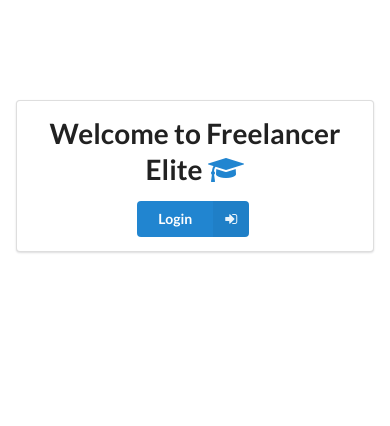
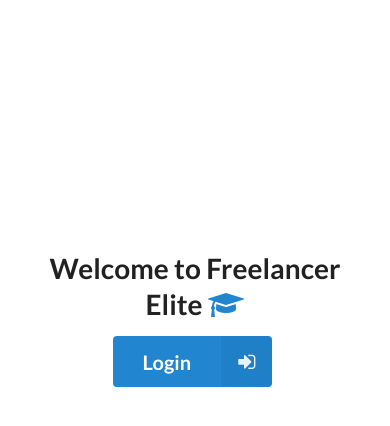
Before and after one commit to Eusaybia/project-hybrid, a Django app: page /hybridapp/ in a window 390 px wide. Shown: the top 426 px of the page. Run offline with Django 3.2, Linux system fonts and the light colour scheme; parts of the project's set-up code (start-up, migrations or seed data) failed here and were passed over; some libraries are stand-ins or nearby versions.

Commit message:
Prevent menu covering container on mobile

```diff
--- a/hybrid/settings.py
+++ b/hybrid/settings.py
@@ -39,6 +39,7 @@ INSTALLED_APPS = [
     'django.contrib.sessions',
     'django.contrib.messages',
     'django.contrib.staticfiles',
+    'django.contrib.humanize'
 ]
 
 MIDDLEWARE = [
--- /dev/null
+++ b/hybridapp/static/hybridapp/semantic/overrides.css
@@ -0,0 +1,9 @@
+.ui.text.container {
+    margin-top: 100px !important;
+}
+
+@media only screen and (max-width:767px) {
+    .ui.text.container {
+        margin-top: 250px !important;
+    }
+}
--- a/hybridapp/templates/hybridapp/home.html
+++ b/hybridapp/templates/hybridapp/home.html
@@ -1,9 +1,9 @@
 {% extends 'hybridapp/layout.html' %}
 
 {% block content %}
-<div class="ui center aligned segment">
+<div class="ui center aligned container">
   <h1>Welcome to Freelancer Elite <i class="blue student icon"></i></h1>
-  <a href="{% url 'hybridapp:dashboard' %}"><button class="ui primary right labeled icon button">
+  <a href="{% url 'hybridapp:dashboard' %}"><button class="ui primary right labeled huge icon button">
         <i class="sign in icon"></i>
         Login
       </button></a>
--- a/hybridapp/templates/hybridapp/layout.html
+++ b/hybridapp/templates/hybridapp/layout.html
@@ -5,6 +5,7 @@
     <meta charset="UTF-8">
     {% load static %}
     <link rel="stylesheet" href="{% static "hybridapp/semantic/semantic.min.css" %}">
+    <link rel="stylesheet" href="{% static "hybridapp/semantic/overrides.css" %}">
     <script src="https://code.jquery.com/jquery-3.2.1.min.js" integrity="sha384-xBuQ/xzmlsLoJpyjoggmTEz8OWUFM0/RC5BsqQBDX2v5cMvDHcMakNTNrHIW2I5f" crossorigin="anonymous"></script>
     <script src="{% static "hybridapp/semantic/semantic.min.js" %}"></script>
     <title>Hybrid</title>
@@ -16,7 +17,7 @@
     <div class="ui centered grid">
         {% block navbar %}{% endblock %}
         <div class="ten wide computer twelve wide tablet sixteen wide mobile column">
-            <div class="ui text container" style="margin-top:100px;">
+            <div class="ui text container">
             {% block content %}{% endblock %}
         </div>
         </div>
--- a/hybridapp/templates/hybridapp/projects.html
+++ b/hybridapp/templates/hybridapp/projects.html
@@ -2,6 +2,7 @@
 {% block navbar %}
 {% include "hybridapp/includes/_navbar.html" %}
 {% endblock %}
+{% load humanize %}
 {% block content %}
 <h2>Projects</h2>
 <div class="ui cards">
@@ -11,7 +12,7 @@
             <span class="right floated"><i class="{{ project.currency.country|lower }} flag"></i></span>
             <div class="header">{{ project.title }}</div>
             <div class="meta">
-                <span class="right floated time">{{ project.submitdate|timesince }} ago</span>
+                <span class="right floated time">{{ project.submitdate|naturaltime }}</span>
                 <span class="budget">${{ project.budget.minimum }} - ${{ project.budget.maximum }}</span>
             </div>
             <div class="description">
```
